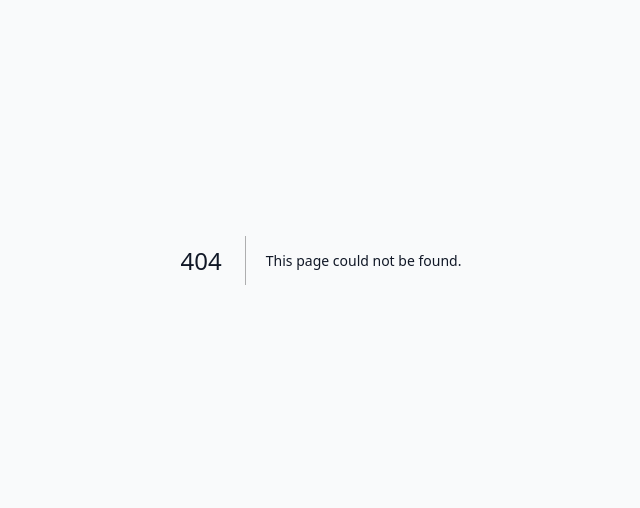
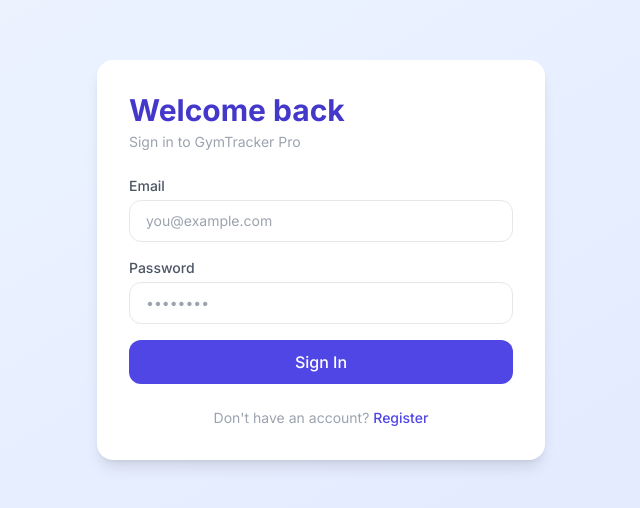
Before and after one commit to mrp36126/gymtracker, a Next.js app: page /login in a window 1280 px wide. Before the commit this address had no page. Shown: the part 140-648 px from the top of the page, without its empty margins (319-959 px from the left). Built offline with nearby package versions, Linux system fonts and the light colour scheme.

Commit message:
Create page.tsx

```diff
--- /dev/null
+++ b/src/app/(auth)/login/page.tsx
@@ -0,0 +1,67 @@
+'use client';
+import { useState } from 'react';
+import { useRouter } from 'next/navigation';
+import Link from 'next/link';
+import { createSupabaseBrowserClient } from '@/lib/supabase';
+
+export default function LoginPage() {
+  const router = useRouter();
+  const [email, setEmail]       = useState('');
+  const [password, setPassword] = useState('');
+  const [error, setError]       = useState('');
+  const [loading, setLoading]   = useState(false);
+
+  const handleLogin = async () => {
+    setError(''); setLoading(true);
+    const supabase = createSupabaseBrowserClient();
+    const { error } = await supabase.auth.signInWithPassword({ email, password });
+    if (error) {
+      setError(error.message);
+      setLoading(false);
+    } else {
+      router.push('/welcome');
+      router.refresh();
+    }
+  };
+
+  return (
+    <main className="min-h-screen bg-gradient-to-br from-blue-50 to-indigo-100 flex items-center justify-center p-4">
+      <div className="bg-white rounded-2xl shadow-lg p-8 w-full max-w-md">
+        <h1 className="text-3xl font-bold text-indigo-700 mb-1">Welcome back</h1>
+        <p className="text-gray-400 text-sm mb-6">Sign in to GymTracker Pro</p>
+
+        <div className="space-y-4">
+          <div>
+            <label className="block text-sm font-medium text-gray-600 mb-1">Email</label>
+            <input type="email" value={email} onChange={e => setEmail(e.target.value)}
+              placeholder="you@example.com"
+              className="w-full border border-gray-200 rounded-xl px-4 py-2.5 text-sm
+                focus:outline-none focus:ring-2 focus:ring-indigo-400" />
+          </div>
+          <div>
+            <label className="block text-sm font-medium text-gray-600 mb-1">Password</label>
+            <input type="password" value={password} onChange={e => setPassword(e.target.value)}
+              placeholder="••••••••"
+              className="w-full border border-gray-200 rounded-xl px-4 py-2.5 text-sm
+                focus:outline-none focus:ring-2 focus:ring-indigo-400" />
+          </div>
+
+          {error && <p className="text-red-500 text-sm">{error}</p>}
+
+          <button onClick={handleLogin} disabled={loading}
+            className="w-full bg-indigo-600 text-white rounded-xl py-2.5 font-medium
+              hover:bg-indigo-700 disabled:opacity-50 transition">
+            {loading ? 'Signing in…' : 'Sign In'}
+          </button>
+        </div>
+
+        <p className="text-center text-sm text-gray-400 mt-6">
+          Don't have an account?{' '}
+          <Link href="/register" className="text-indigo-600 font-medium hover:underline">
+            Register
+          </Link>
+        </p>
+      </div>
+    </main>
+  );
+}
```
